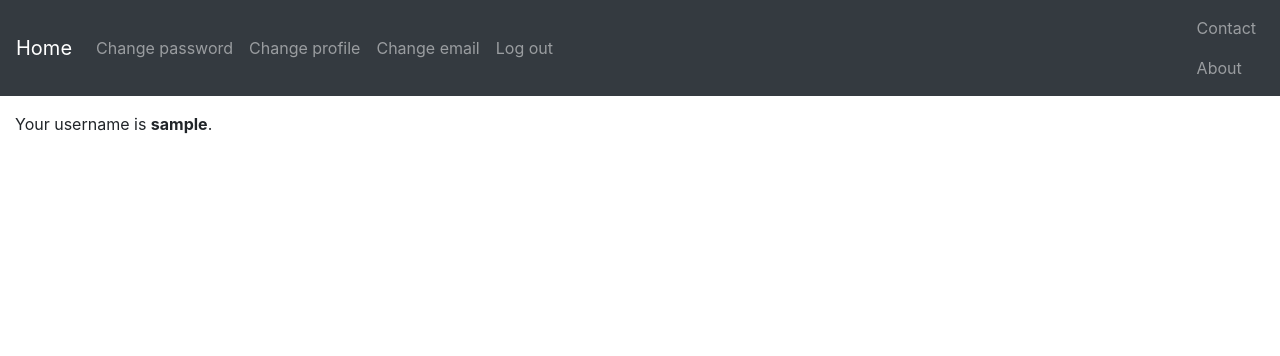
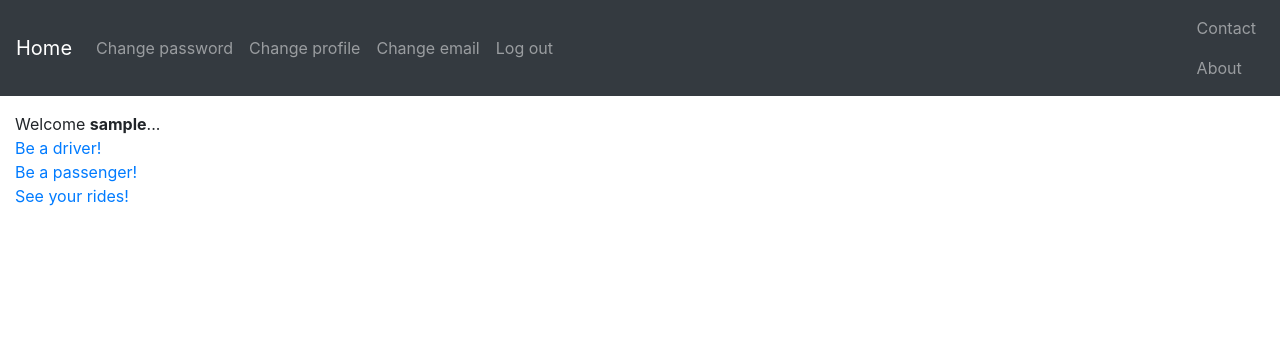
Before and after one commit to AkashK23/HackDuke, a Django app: page / in a window 1280 px wide. Shown: the top 356 px of the page. Run offline with Django 3.2, Linux system fonts and the light colour scheme; the visitor is signed in with stand-in values (Sample User, id 1); parts of the project's set-up code (start-up, migrations or seed data) failed here and were passed over; some libraries are stand-ins or nearby versions.

Commit message:
Connected diff parts of site

```diff
--- a/login/source/app/urls.py
+++ b/login/source/app/urls.py
@@ -5,6 +5,7 @@ from django.conf.urls.static import static
 
 from main.views import IndexPageView, ChangeContactView, ChangeAboutView, RideView
 
+app_name = "app"
 urlpatterns = [
     path('admin/', admin.site.urls),
 
--- a/login/source/carpool/urls.py
+++ b/login/source/carpool/urls.py
@@ -2,6 +2,7 @@ from django.urls import path
 
 from . import views
 
+app_name = "carpool"
 urlpatterns = [
     path('<user>', views.IndexView.as_view(), name='index'),
     path('<user>/', views.IndexView.as_view(), name='index'),
--- a/login/source/content/templates/main/index.html
+++ b/login/source/content/templates/main/index.html
@@ -6,7 +6,10 @@
 
     {% if request.user.is_authenticated %}
 
-        {% trans 'Your username is' %} <b>{{ request.user.username }}</b>.
+        {% trans 'Welcome' %} <b>{{ request.user.username }}</b>...<br>
+        <a href="{% url 'carpool:driverform' request.user.username %}">Be a driver!</a> <br>
+        <a href="{% url 'carpool:passengerform' request.user.username %}">Be a passenger!</a> <br>
+        <a href="/ride">See your rides!</a>
 
     {% else %}
 
```
Also changed, not shown: login/source/content/templates/main/ride.html (+6 -1 lines).
